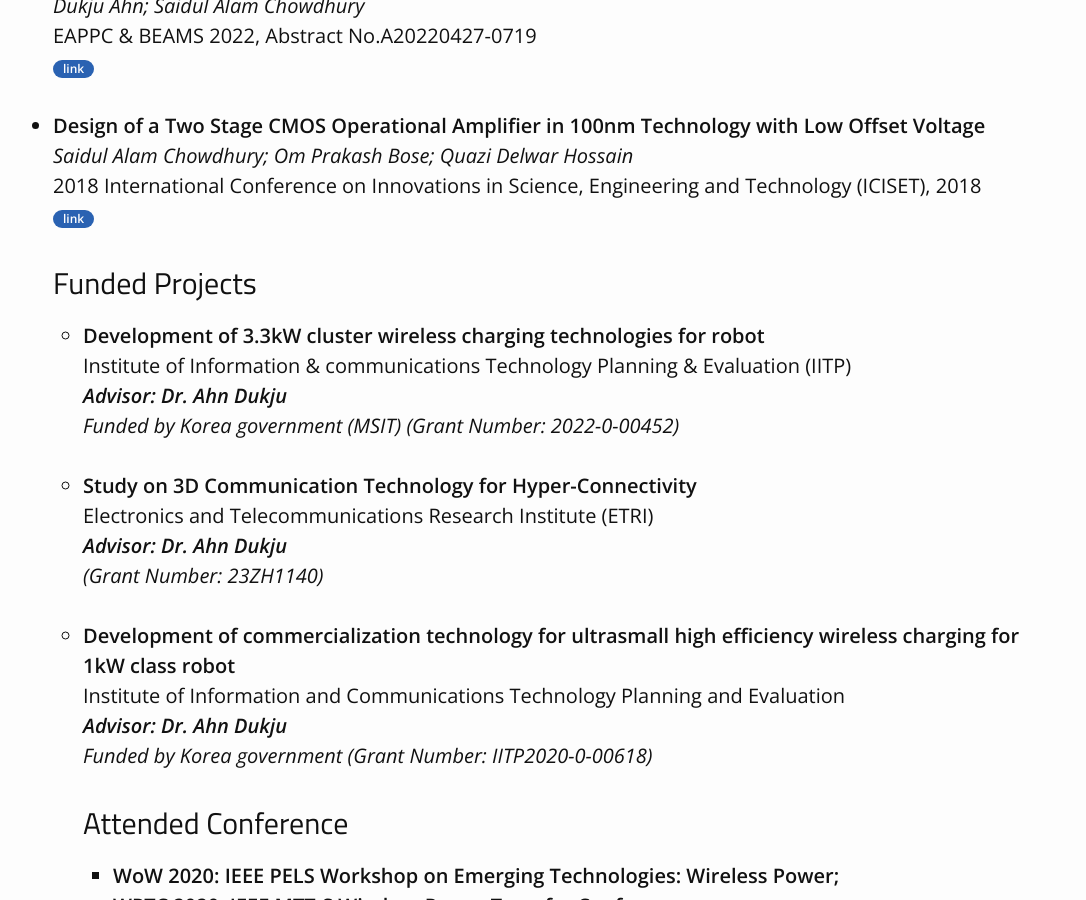
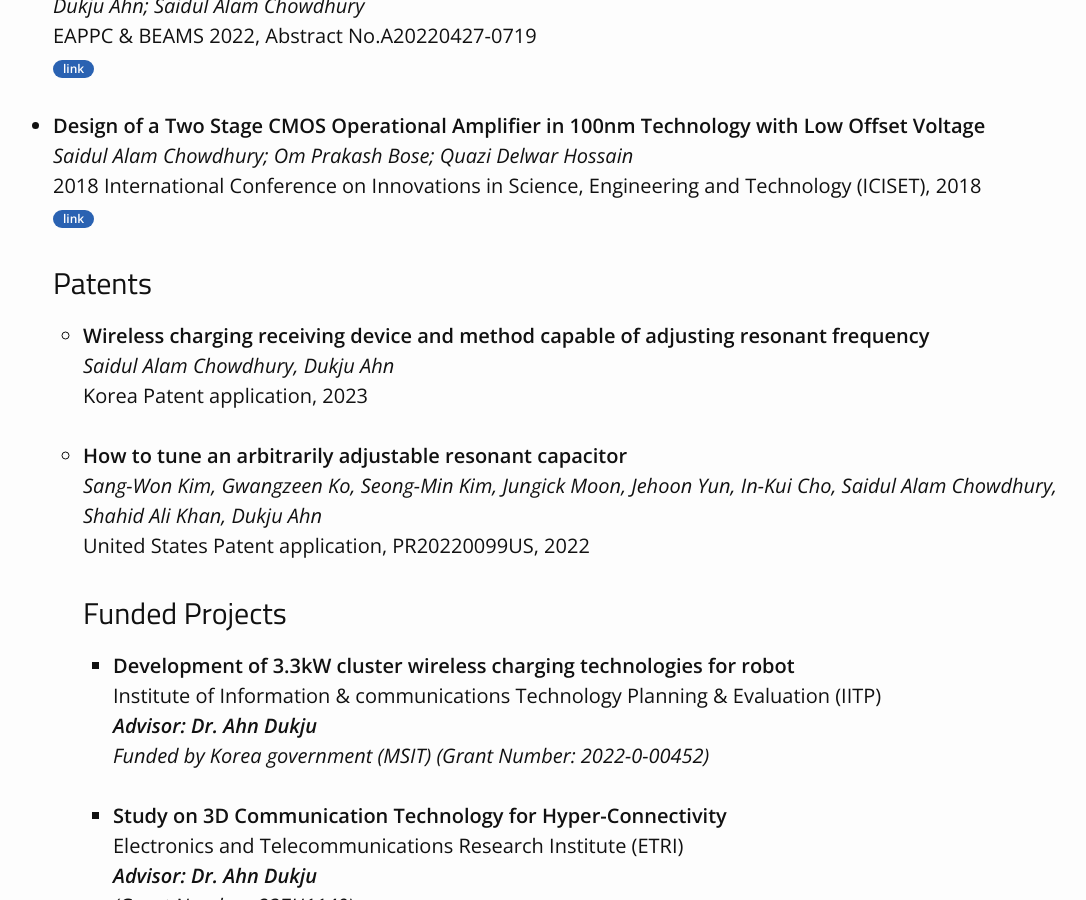
Before and after one commit to saidul105/saidul105.github.io, a Jekyll site: the page built from research.md, in a window 1280 px wide and 900 px high, scrolled down 1168 px. Shown: the whole window, without its empty margins (97-1183 px from the left). Built offline with Jekyll 4.4.1, drawn with Linux system fonts in a browser that asks for light colours.

Commit message:
Update research.md

```diff
--- a/research.md
+++ b/research.md
@@ -56,6 +56,22 @@
 		<a href="https://ieeexplore.ieee.org/document/8745659"><div class="color-button">link</div></a>
 	</li><br>
 
+<h2>Patents</h2>
+<ul>
+	 <li>
+		<b>Wireless charging receiving device and method capable of adjusting resonant frequency</b><br>
+		<i>Saidul Alam Chowdhury, Dukju Ahn</i><br>
+		Korea Patent application, 2023<br>
+
+	</li><br>
+ <li>
+		<b>How to tune an arbitrarily adjustable resonant capacitor</b><br>
+		<i>Sang-Won Kim, Gwangzeen Ko, Seong-Min Kim, Jungick Moon, Jehoon Yun, In-Kui Cho, Saidul Alam Chowdhury, Shahid Ali Khan, Dukju Ahn</i><br>
+		United States Patent application, PR20220099US, 2022<br>
+
+	</li><br>
+
+
 
 
 
```
